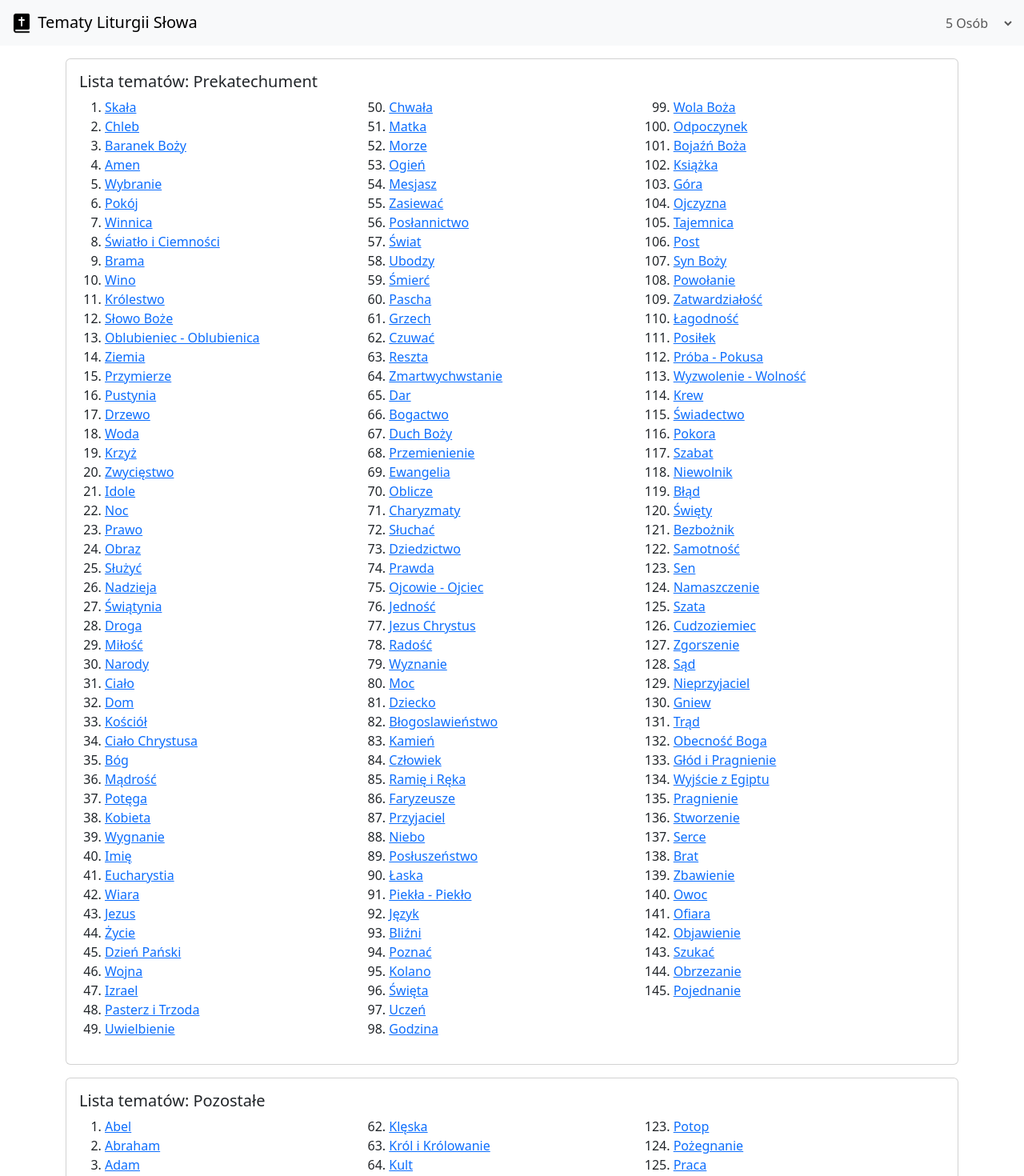
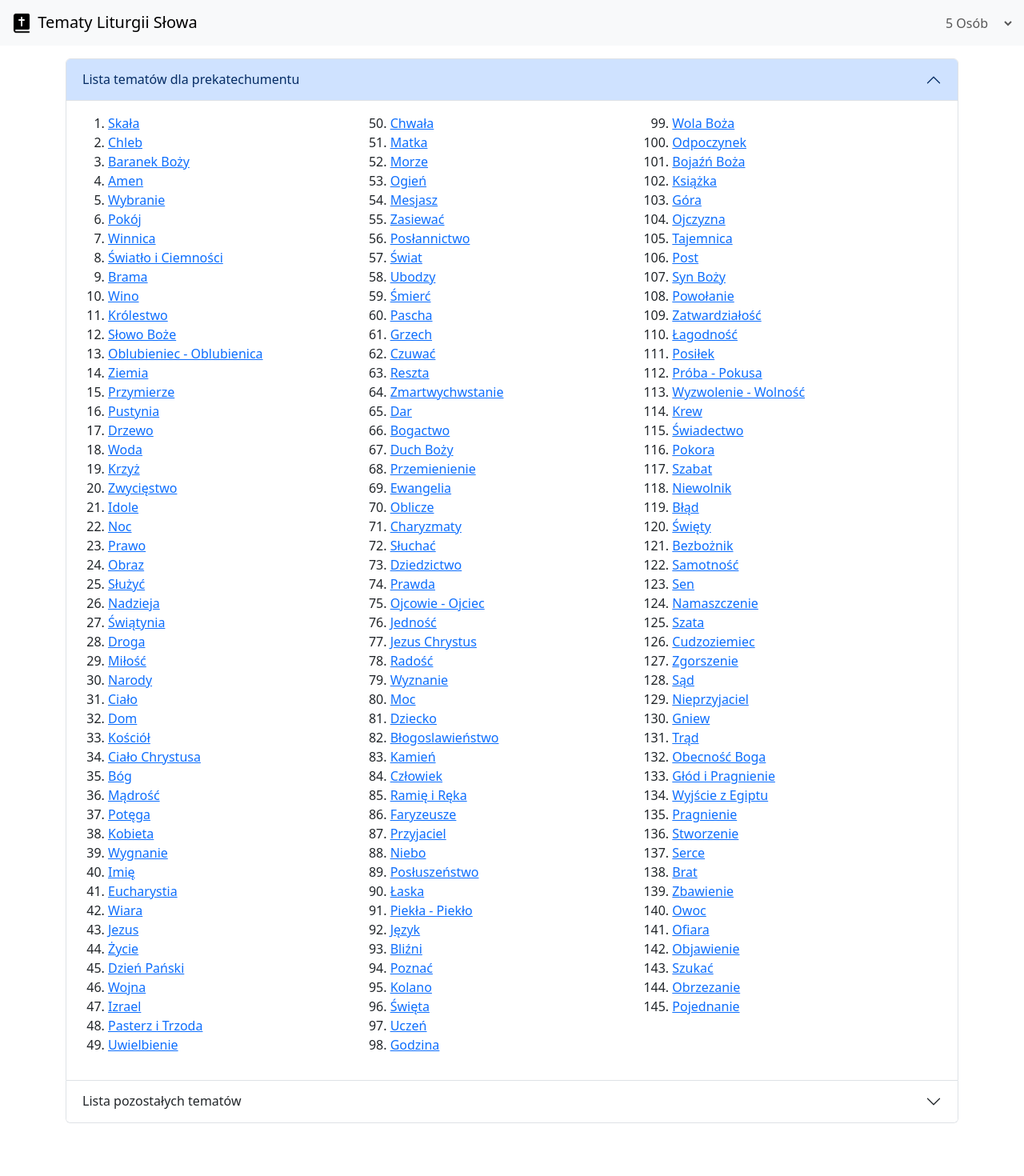
Before and after one commit to michals/tematy, a Vue app: page /#/ in a window 1280 px wide. Shown: the top 1470 px of the page at 80% size. After the commit the page ends 1420 px from the top, so only its background shows below. Built offline with nearby package versions, Linux system fonts and the light colour scheme.

Commit message:
accordion for parts

```diff
--- a/src/components/HomePage.vue
+++ b/src/components/HomePage.vue
@@ -4,11 +4,39 @@
 
   </div>
   <div v-else>
-    <SubjectList part="prekat" :subjects="getSubjects('prekat')" :codes="getCodes('prekat')"
-      @change-subject="changeSubject" name="Prekatechument" />
-    <SubjectList part="reszta" :subjects="getSubjects('reszta')" :codes="getCodes('reszta')"
-      @change-subject="changeSubject" name="Pozostałe" />
+    <div class="accordion my-3" id="parts">
 
+      <div class="accordion-item">
+        <h2 class="accordion-header" id="prekatHead">
+          <button class="accordion-button" type="button" data-bs-toggle="collapse" data-bs-target="#prekat"
+            aria-expanded="true" aria-controls="prekat">
+            Lista tematów dla prekatechumentu
+          </button>
+        </h2>
+        <div id="prekat" class="accordion-collapse collapse show" aria-labelledby="prekatHead" data-bs-parent="#parts">
+          <div class="accordion-body">
+            <SubjectList part="prekat" :subjects="getSubjects('prekat')" :codes="getCodes('prekat')"
+              @change-subject="changeSubject" name="Prekatechument" />
+          </div>
+        </div>
+      </div>
+
+      <div class="accordion-item">
+        <h2 class="accordion-header" id="resztaHead">
+          <button class="accordion-button collapsed" type="button" data-bs-toggle="collapse" data-bs-target="#reszta"
+            aria-expanded="true" aria-controls="reszta">
+            Lista pozostałych tematów
+          </button>
+        </h2>
+        <div id="reszta" class="accordion-collapse collapse" aria-labelledby="resztaHead" data-bs-parent="#parts">
+          <div class="accordion-body">
+            <SubjectList part="reszta" :subjects="getSubjects('reszta')" :codes="getCodes('reszta')"
+              @change-subject="changeSubject" name="Prekatechument" />
+          </div>
+        </div>
+      </div>
+
+    </div>
   </div>
 </template>
 
--- a/src/components/SubjectList.vue
+++ b/src/components/SubjectList.vue
@@ -1,16 +1,10 @@
 <template>
-  <div class="card my-3">
-    <div class="card-body">
-      <h5>Lista tematów: {{ name }}</h5>
   <ol class="subject-list">
     <li v-for="code in codes" :key="code">
       <a href="#" @click="$emit('changeSubject', part, code);">{{ subjects[code].title
         }}</a>
     </li>
   </ol>
-    </div>
-
-  </div>
 </template>
 
 <script>
@@ -36,6 +30,7 @@ export default {
     -webkit-column-fill: auto;
   }
 }
+
 @media (min-width: 1200px) {
   ol {
     column-count: 3;
```
Lines whose indentation alone changed are shown as unchanged.
